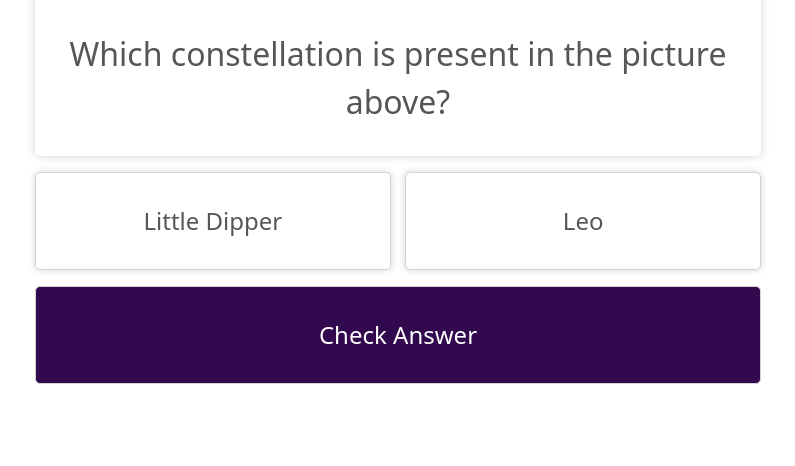
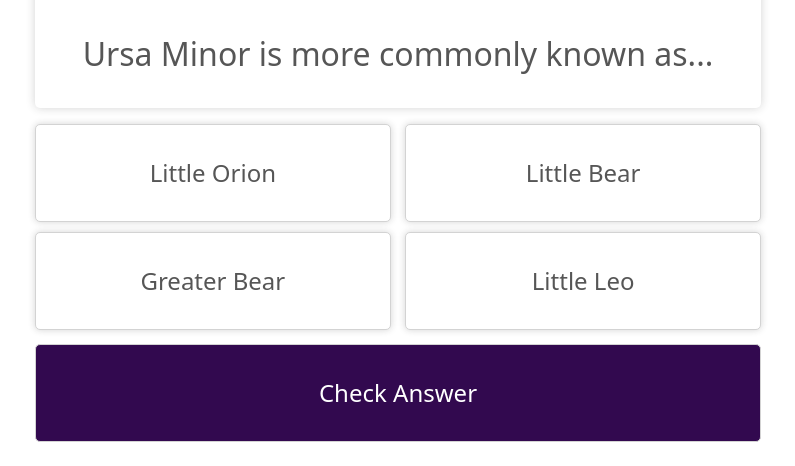
Before and after one commit to kirstyihen/constellationProject, a Flask app: page /quiz/1 in a window 1280 px wide. Shown: the part 770-1236 px from the top of the page, without its empty margins (242-1037 px from the left). Before the commit the page ends 1154 px from the top, so only its background shows below. Run offline with Flask 3, Linux system fonts and the light colour scheme; some libraries are stand-ins or nearby versions.

Commit message:
added identification questions

```diff
--- a/server.py
+++ b/server.py
@@ -72,92 +72,86 @@
         "image_alt": "Picture of Orion's Belt",
         "choices": ["Constellation", "Asterism"],
         "answer_id": "1",
-        "answer_image_url": "https://i.ibb.co/s5HchMc/Screenshot-2024-04-29-at-10-29-01-PM.png",
+        "answer_image_url": "",
         "next_id": "1",
     },
-    # {
-    #     "id": 1,
-    #     "question": "Ursa Minor is more commonly known as...",
-    #     "image_url": "https://star-name-registry.com/modules/starconstpg/views/img/new/ursaminor-cons-m.jpg",
-    #     "image_alt": "Picture of Ursa Minor",
-    #     "choices": ["Little Dipper", "Big Dipper"],
-    #     "answer_id": "0",
-    #     "next_id": "2",
-    # },
-    # {
-    #     "id": 2,
-    #     "question": "The Greeks associated _____ with the Nemean lion, the beast defeated by Zeus' son Heracles (Hercules) during the first of his twelve labors toward repenting for murdering his family.",
-    #     "image_url": "",
-    #     "image_alt": "",
-    #     "choices": ["Orion", "Leo"],
-    #     "answer_id": "1",
-    #     "next_id": "3",
-    # },
-    # {
-    #     "id": 3,
-    #     "question": "What is this constellation called?",
-    #     "image_url": "https://npr.brightspotcdn.com/dims4/default/30babd1/2147483647/strip/true/crop/4608x3456+0+0/resize/1760x1320!/format/webp/quality/90/?url=http%3A%2F%2Fnpr-brightspot.s3.amazonaws.com%2Fec%2F26%2F27dd74af4285a6bee25f1bd2325f%2Fadobestock-188157504.jpeg",
-    #     "image_alt": "Picture of constellation for quiz",
-    #     "choices": ["Leo", "Ursa Minor"],
-    #     "answer_id": "0",
-    #     "next_id": "4",
-    # },
-    # {
-    #     "id": 4,
-    #     "question": "What are the names of these asterisms?",
-    #     "image_url": "https://t4.ftcdn.net/jpg/02/60/08/45/360_F_260084535_4cKNoYwnw4JEdS4T2YkoyRMGWVOyNinI.jpg",
-    #     "image_alt": "Picture of asterisms for quiz",
-    #     "choices": ["Leo & Little Dipper", "Big Dipper & Little Dipper"],
-    #     "answer_id": "1",
-    #     "next_id": "5",
-    # },
+    {
+        "id": 1,
+        "question": "Ursa Minor is more commonly known as...",
+        "type": "regular",
+        "image_url": "https://star-name-registry.com/modules/starconstpg/views/img/new/ursaminor-cons-m.jpg",
+        "image_alt": "Picture of Ursa Minor",
+        "choices": ["Little Orion", "Little Bear", "Greater Bear", "Little Leo"],
+        "answer_id": "1",
+        "answer_image_url": "",
+        "next_id": "2",
+    },
+    {
+        "id": 2,
+        "question": "What is this constellation called?",
+        "type": "regular",
+        "image_url": "https://npr.brightspotcdn.com/dims4/default/30babd1/2147483647/strip/true/crop/4608x3456+0+0/resize/1760x1320!/format/webp/quality/90/?url=http%3A%2F%2Fnpr-brightspot.s3.amazonaws.com%2Fec%2F26%2F27dd74af4285a6bee25f1bd2325f%2Fadobestock-188157504.jpeg",
+        "image_alt": "Picture of constellation for quiz",
+        "choices": ["Leo", "Ursa Minor", "Ursa Major", "Orion"],
+        "answer_id": "0",
+        "answer_image_url": "",
+        "next_id": "3",
+    },
+    {
+        "id": 3,
+        "question": "Which asterism or constellation is present in the picture above?",
+        "type": "identification",
+        "image_url": "https://i.ibb.co/mhpLvps/Screenshot-2024-04-30-at-1-10-19-PM.png",
+        "image_alt": "Picture of asterism for quiz",
+        "choices": ["Little Dipper", "Big Dipper", "Orion's Belt", "Leo"],
+        "answer_id": "2",
+        "answer_img_url": "https://i.ibb.co/cYPLxxp/Screenshot-2024-04-30-at-1-10-34-PM.png",
+        "next_id": "4",
+    },
+    {
+        "id": 4,
+        "question": "The Greeks associated _____ with the Nemean lion, the beast defeated by Zeus' son Heracles (Hercules) during the first of his twelve labors toward repenting for murdering his family.",
+        "type": "regular",
+        "image_url": "",
+        "image_alt": "",
+        "choices": ["Orion", "Leo"],
+        "answer_id": "1",
+        "answer_image_url": "",
+        "next_id": "5",
+    },
     {
         "id": 5,
+        "question": "Which asterism is present in the picture above?",
+        "type": "identification",
+        "image_url": "https://i.ibb.co/PQcDMKj/Screenshot-2024-04-30-at-1-20-34-PM.png",
+        "image_alt": "Picture of asterism for quiz",
+        "choices": ["Little Dipper only", "Big Dipper only", "Both", "Neither"],
+        "answer_id": "2",
+        "answer_img_url": "https://i.ibb.co/pZ1sbxr/Screenshot-2024-04-30-at-1-20-43-PM.png",
+        "next_id": "6",
+    },
+    {
+        "id": 6,
+        "question": "In Greek mythology, the constellations _________ and _________ are associated with the myth of Arcas and his mother Callisto. Callisto was a nymph who had a son by Zeus and was transformed into a bear by the jealous Hera.",
+        "type": "regular",
+        "image_url": "",
+        "image_alt": "",
+        "choices": ["Ursa Major & Ursa Minor", "Orion and Leo"],
+        "answer_id": "0",
+        "answer_image_url": "",
+        "next_id": "7",
+    },
+    {
+        "id": 7,
         "question": "Which constellation is present in the picture above?",
-        "type": "id",
+        "type": "identification",
         "image_url": "https://i.ibb.co/s5HchMc/Screenshot-2024-04-29-at-10-29-01-PM.png",
         "image_alt": "Picture of constellation for quiz",
-        "choices": ["Little Dipper", "Leo"],
-        "answer_id": "1",
+        "choices": ["Little Dipper", "Orion", "Big Dipper", "Leo"],
+        "answer_id": "3",
         "answer_img_url": "https://i.ibb.co/LDywjHS/Screenshot-2024-04-29-at-10-38-09-PM.png",
-        "next_id": "6",
+        "next_id": "8",
     },
-    # {
-    #     "id": 5,
-    #     "question": "What is this asterism called?",
-    #     "image_url": "https://itsreleased.com/wp-content/uploads/2023/08/Orions-Belt-Asterism.jpg",
-    #     "image_alt": "Picture of asterism for quiz",
-    #     "choices": ["Orion's Belt", "Little Dipper"],
-    #     "answer_id": "0",
-    #     "next_id": "6",
-    # },
-    # {
-    #     "id": 6,
-    #     "question": "In Greek mythology, the constellations _________ and _________ are associated with the myth of Arcas and his mother Callisto. Callisto was a nymph who had a son by Zeus and was transformed into a bear by the jealous Hera.",
-    #     "image_url": "",
-    #     "image_alt": "",
-    #     "choices": ["Ursa Major & Ursa Minor", "Big Dipper & Little Dipper"],
-    #     "answer_id": "0",
-    #     "next_id": "7",
-    # },
-    # {
-    #     "id": 7,
-    #     "question": "What is the name of this constellation?",
-    #     "image_url": "https://theplanets.org/123/2021/05/Orions-Belt-Asterism.jpg",
-    #     "image_alt": "Picture of constellation for quiz",
-    #     "choices": ["Orion", "Ursa Major"],
-    #     "answer_id": "0",
-    #     "next_id": "8",
-    # },
-    # {
-    #     "id": 8,
-    #     "question": "What is the is one of the easiest star patterns to locate?",
-    #     "image_url": "",
-    #     "image_alt": "",
-    #     "choices": ["Orion's Belt", "Big Dipper"],
-    #     "answer_id": "1",
-    #     "next_id": "end",
-    # }
 ]
 
 current_question = 0
--- a/static/quiz.css
+++ b/static/quiz.css
@@ -81,6 +81,7 @@
     box-shadow: 0 0 7px rgba(36, 36, 36, 0.2);
     border: 1px solid lightgrey;
     padding: 30px;
+    margin-bottom: 10px;
 }
 
 .hoverable {
--- a/static/quiz.js
+++ b/static/quiz.js
@@ -34,7 +34,7 @@
         $(".question-alert-cont").append(alert_msg);
 
         hasChecked = true;
-        if (question.type === "id")
+        if (question.type === "identification")
             $(".question-img").attr("src", question.answer_img_url);
         $('.question-choice').removeClass('hoverable');
         $('.next-btn').show();
--- a/templates/quizQuestion.html
+++ b/templates/quizQuestion.html
@@ -21,7 +21,7 @@
             {{question.question}}
         </div>
     </div>
-    <div class="row mb-3 question-choices-cont">
+    <div class="row mb-1 question-choices-cont">
         {% for choice in question.choices %}
             <div class="question-choice unselected-choice hoverable" data-id="{{loop.index - 1}}">{{choice}}</div>
         {% endfor %}
```
